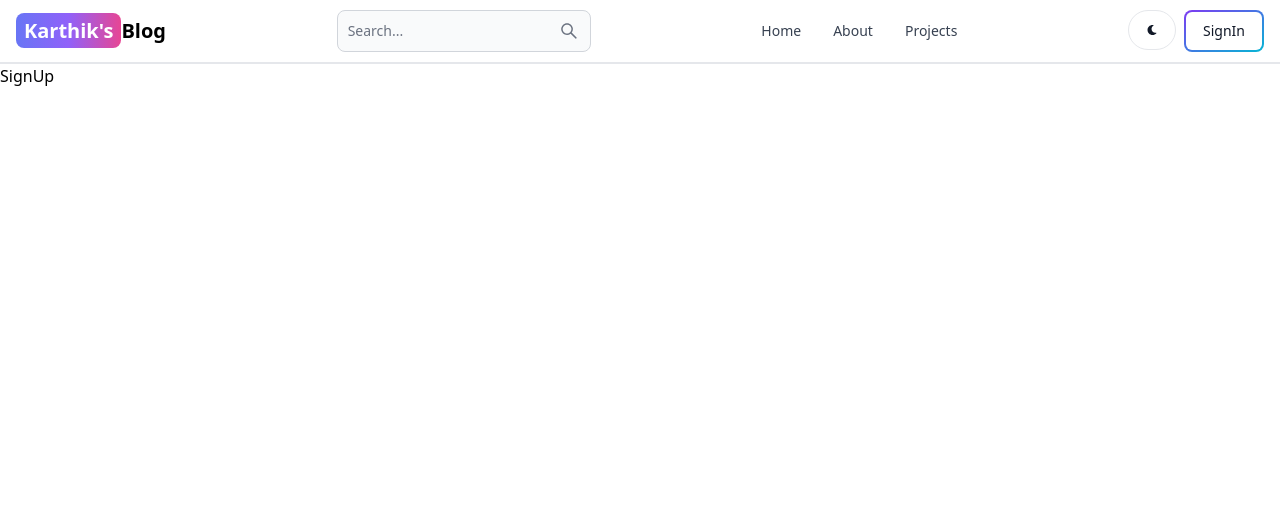
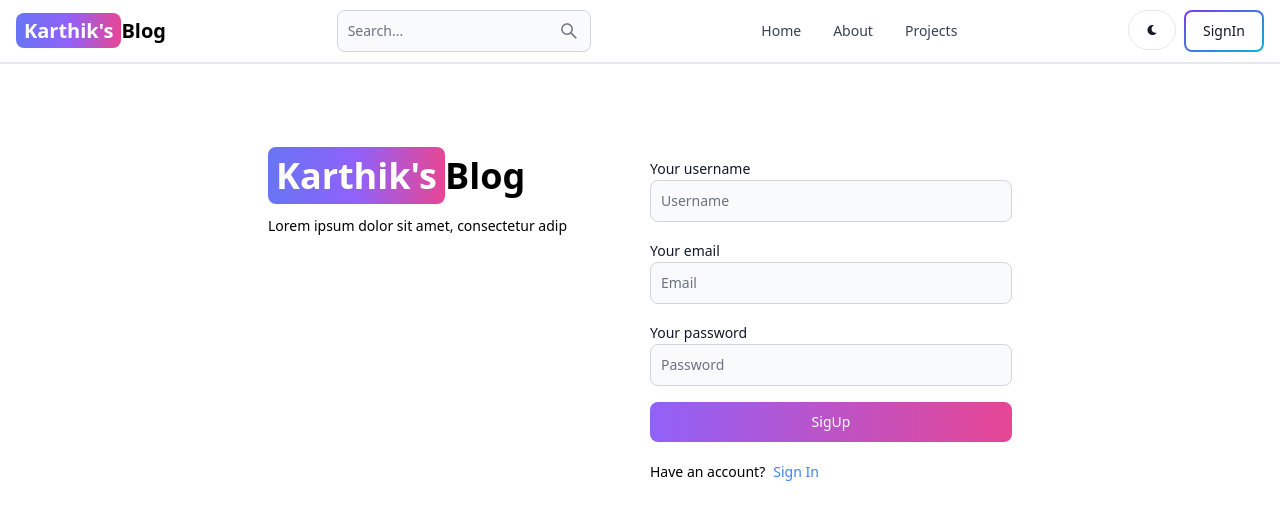
Before and after one commit to Karthik-Balli/mern-blog, a React (Vite) app in the folder client/: page /sign-up in a window 1280 px wide. Shown: the top 520 px of the page. Built offline with nearby package versions, Linux system fonts and the light colour scheme.

Commit message:
Created SignUp page UI

```diff
--- a/client/src/components/Header.jsx
+++ b/client/src/components/Header.jsx
@@ -10,7 +10,7 @@
   return (
     <Navbar className='border-b-2' >
         <Link to='/' className='self-center whitespace-nowrap text-sm sm:text-xl font-semibold dark:text-white' >
-            <span className='px-2 py-1 bg-gradient-to-r from-indigo-500 via-purple-500 to-pink-500 rounded-lg text-white'>Karthik's</span>
+            <span className='px-2 py-1 bg-gradient-to-r from-indigo-500 via-purple-500 to-pink-500 rounded-lg text-white'>Karthik&apos;s</span>
             Blog
         </Link>
 
--- a/client/src/pages/SignUp.jsx
+++ b/client/src/pages/SignUp.jsx
@@ -1,8 +1,48 @@
-import React from 'react'
+import { Label, TextInput, Button } from 'flowbite-react'
+import {Link } from 'react-router-dom'
 
 const SignUp = () => {
   return (
-    <div>SignUp</div>
+    <div className='min-h-screen mt-20 '>
+    <div className='flex p-3 max-w-3xl mx-auto flex-col md:flex-row md-items:center gap-5'>
+      {/* left */}
+      <div className='flex-1'>
+        <Link to='/' className='font-bold dark:text-white text-4xl' >
+          <span className='px-2 py-1 bg-gradient-to-r from-indigo-500 via-purple-500 to-pink-500 rounded-lg text-white '>Karthik&apos;s</span>
+          Blog
+        </Link>
+        <p className='text-sm mt-5'>
+          Lorem ipsum dolor sit amet, consectetur adip
+        </p>
+      </div>
+      {/* right */}
+      <div className='flex-1 '>
+        <form className='flex flex-col gap-4'>
+          <div >
+            <Label value='Your username' />
+            <TextInput type='text' placeholder='Username' id='username' />
+          </div>
+          <div >
+            <Label value='Your email' />
+            <TextInput type='text' placeholder='Email' id='email' />
+          </div>
+          <div >
+            <Label value='Your password' />
+            <TextInput type='text' placeholder='Password' id='password' />
+          </div>
+          <Button gradientDuoTone='purpleToPink' type='submit'>
+            SigUp
+          </Button>
+        </form>
+        <div className='flex gap-2 text-sm mt-5 '>
+          <span>Have an account?</span>
+          <Link to='/sign-in' className='text-blue-500'>
+            Sign In
+          </Link>
+        </div>
+      </div>
+      </div>
+    </div>
   )
 }
 
```
Also changed, not shown: 1 other file (tests, documents, lock files or other folders).
